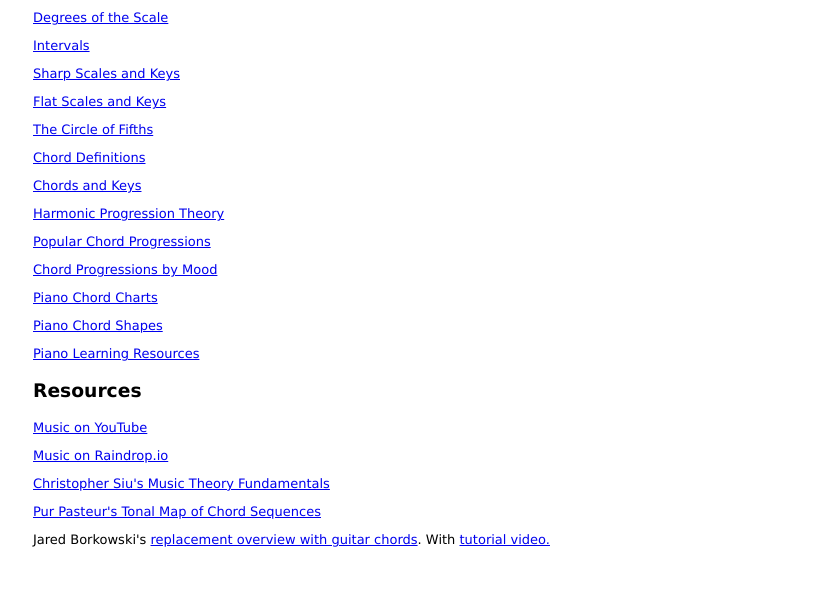
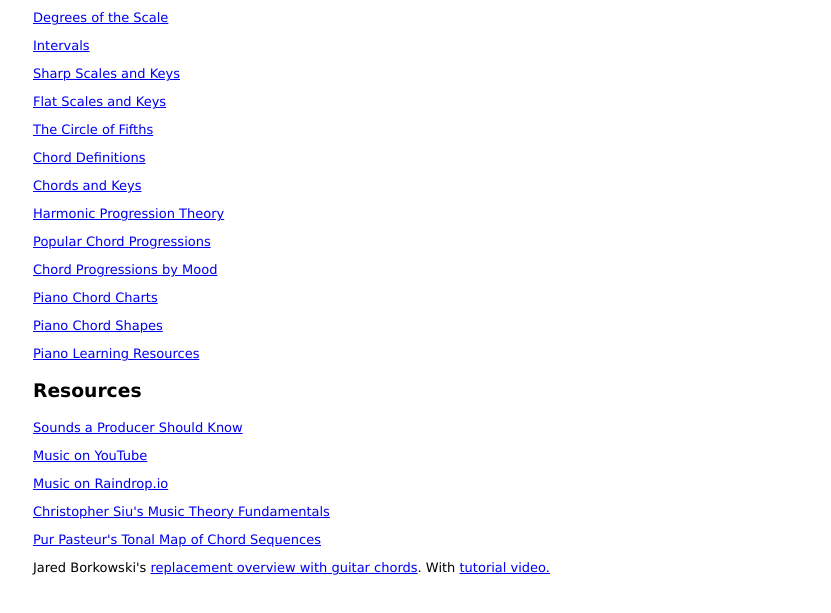
Before and after one commit to bobchm/music-theory-notes, a plain HTML site: page index.html in a window 1280 px wide. Shown: the part 127-740 px from the top of the page, without its empty margins (17-848 px from the left). Drawn offline with Linux system fonts and the light colour scheme.

Commit message:
forgot to add sounds you should know to index

```diff
--- a/index.html
+++ b/index.html
@@ -55,6 +55,10 @@
         </p>
         <h3>Resources</h3>
         <p class="main-link">
+            <a href="sounds-to-know.html">Sounds a Producer Should Know</a>
+        </p>
+
+        <p class="main-link">
             <a
                 href="https://www.youtube.com/playlist?list=PLfzjvatHXHY7EGwpY0PLthaLxn8IKPSJh"
                 >Music on YouTube</a
```
